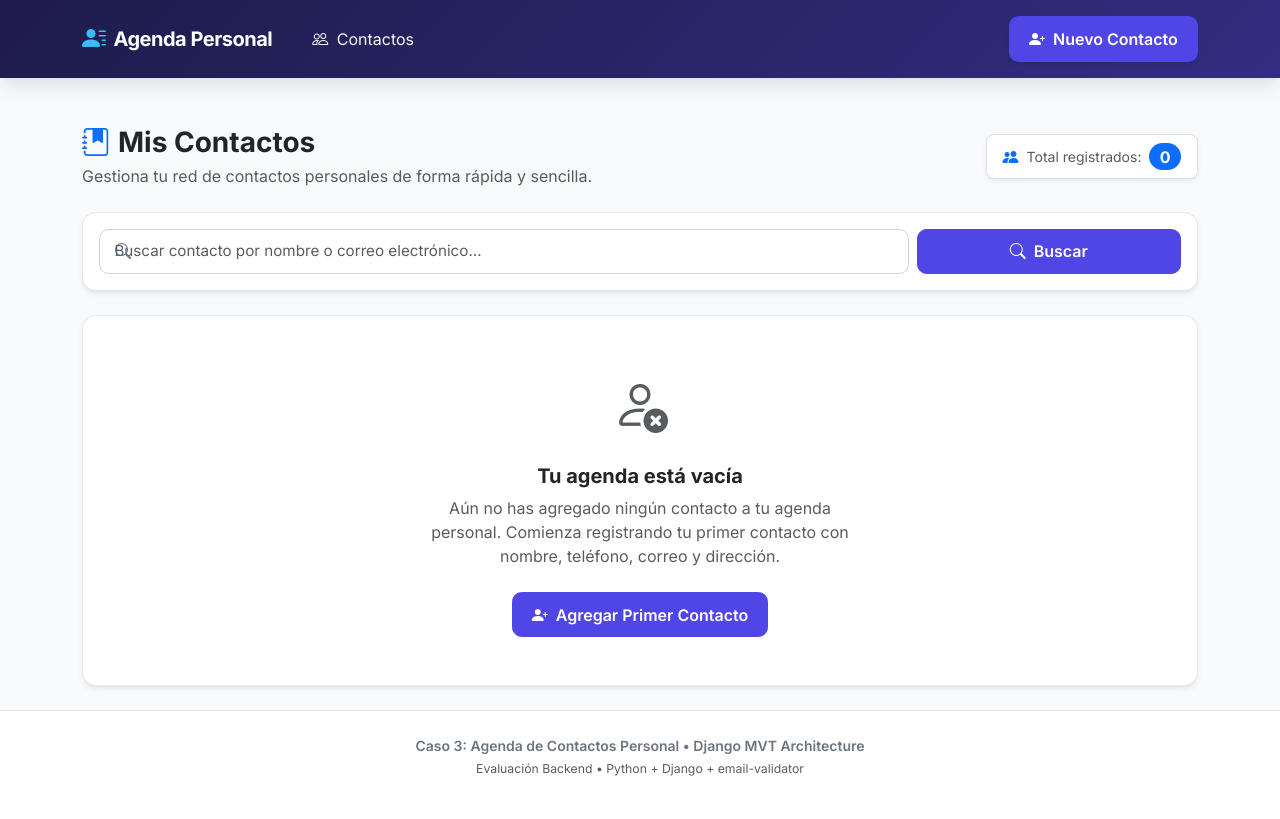
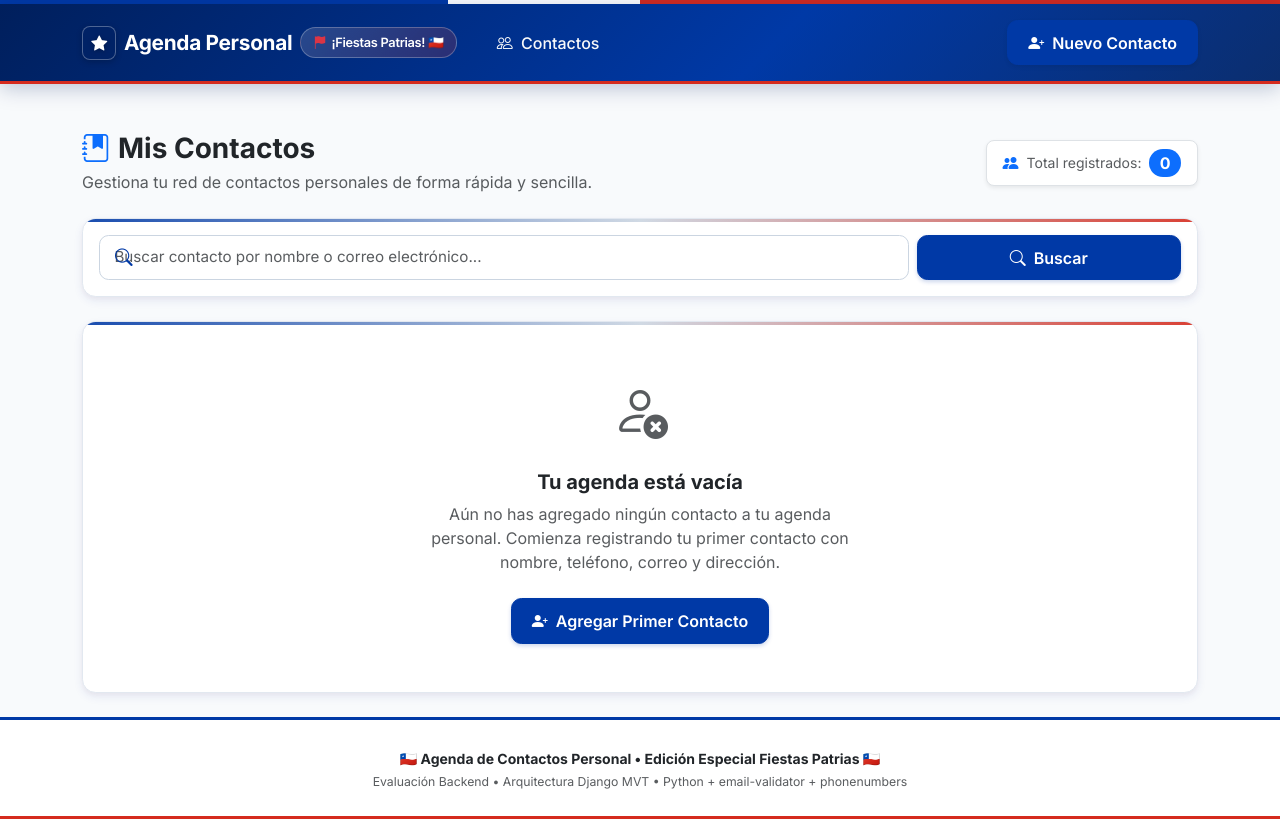
Before and after one commit to Arhon18/prueba1-back_end, a Django app: page / in a window 1280 px wide. Before the commit the page ends 776 px from the top, so only its background shows below. Run offline with Django 5.2, Linux system fonts and the light colour scheme; data that the repository does not hold is empty.

Commit message:
style: Aplicar tema y diseno visual estilo Fiestas Patrias de Chile

```diff
--- a/contactos/static/contactos/css/styles.css
+++ b/contactos/static/contactos/css/styles.css
@@ -1,20 +1,31 @@
 /* ==========================================================================
    Estilos Personalizados - Agenda de Contactos Personal
-   Paleta: Índigo / Slate moderna, diseño responsive y limpio
+   Tema: FIESTAS PATRIAS DE CHILE 🇨🇱
+   Colores Oficiales: Azul Rey (#0039A6), Blanco (#FFFFFF), Rojo Chileno (#D52B1E)
    ========================================================================== */
 
 :root {
-    --primary-color: #4f46e5;
-    --primary-hover: #4338ca;
-    --primary-light: #eef2ff;
-    --secondary-color: #0ea5e9;
-    --dark-surface: #0f172a;
+    /* Paleta Patriótica Chilena */
+    --chile-blue: #0039A6;
+    --chile-blue-dark: #002266;
+    --chile-blue-light: #e8f0fe;
+    --chile-red: #D52B1E;
+    --chile-red-hover: #b01e13;
+    --chile-red-light: #fdedec;
+    --chile-white: #ffffff;
+    --chile-gold: #f59e0b;
+
+    --primary-color: var(--chile-blue);
+    --primary-hover: var(--chile-blue-dark);
+    --primary-light: var(--chile-blue-light);
+    --secondary-color: var(--chile-red);
+
     --bg-body: #f8fafc;
-    --text-primary: #1e293b;
+    --text-primary: #0f172a;
     --text-muted: #64748b;
     --card-border: #e2e8f0;
-    --card-shadow: 0 4px 6px -1px rgba(0, 0, 0, 0.07), 0 2px 4px -2px rgba(0, 0, 0, 0.05);
-    --card-shadow-hover: 0 10px 15px -3px rgba(0, 0, 0, 0.09), 0 4px 6px -4px rgba(0, 0, 0, 0.05);
+    --card-shadow: 0 4px 10px rgba(0, 57, 166, 0.08), 0 2px 4px rgba(213, 43, 30, 0.04);
+    --card-shadow-hover: 0 12px 20px -3px rgba(0, 57, 166, 0.15), 0 4px 6px -2px rgba(213, 43, 30, 0.08);
     --radius-default: 0.85rem;
 }
 
@@ -27,20 +38,65 @@
     flex-direction: column;
 }
 
-/* Navbar */
+/* Cinta Tricolor Superior */
+.tricolor-stripe {
+    height: 4px;
+    background: linear-gradient(
+        to right,
+        var(--chile-blue) 0%,
+        var(--chile-blue) 35%,
+        #ffffff 35%,
+        #ffffff 50%,
+        var(--chile-red) 50%,
+        var(--chile-red) 100%
+    );
+    width: 100%;
+}
+
+/* Navbar Patriótico */
 .navbar-custom {
-    background: linear-gradient(135deg, #1e1b4b 0%, #312e81 100%);
-    box-shadow: 0 4px 20px rgba(30, 27, 75, 0.15);
+    background: linear-gradient(135deg, #001f5c 0%, #0039A6 60%, #0b2e6f 100%);
+    box-shadow: 0 4px 20px rgba(0, 31, 92, 0.25);
+    border-bottom: 3px solid var(--chile-red);
 }
 
 .navbar-brand {
     font-weight: 700;
-    letter-spacing: -0.5px;
-    font-size: 1.25rem;
+    letter-spacing: -0.3px;
+    font-size: 1.3rem;
 }
 
-.navbar-brand i {
-    color: #38bdf8;
+.chile-star-badge {
+    display: inline-flex;
+    align-items: center;
+    justify-content: center;
+    background-color: #002266;
+    border: 1.5px solid rgba(255, 255, 255, 0.3);
+    color: #ffffff;
+    width: 34px;
+    height: 34px;
+    border-radius: 8px;
+    box-shadow: 0 2px 6px rgba(0, 0, 0, 0.2);
+}
+
+.chile-star-badge i {
+    color: #ffffff;
+    font-size: 1rem;
+    filter: drop-shadow(0 1px 2px rgba(0,0,0,0.3));
+}
+
+/* Insignia Fiestas Patrias */
+.fiestas-patrias-pill {
+    background: linear-gradient(135deg, rgba(255,255,255,0.15) 0%, rgba(213,43,30,0.2) 100%);
+    border: 1px solid rgba(255, 255, 255, 0.25);
+    color: #ffffff;
+    font-size: 0.8rem;
+    font-weight: 600;
+    padding: 0.3rem 0.75rem;
+    border-radius: 50rem;
+    display: inline-flex;
+    align-items: center;
+    gap: 0.35rem;
 }
 
 /* Tarjetas y Contenedores */
@@ -49,15 +105,31 @@
     border: 1px solid var(--card-border);
     border-radius: var(--radius-default);
     box-shadow: var(--card-shadow);
-    transition: transform 0.2s ease, box-shadow 0.2s ease;
+    transition: transform 0.2s ease, box-shadow 0.2s ease, border-color 0.2s ease;
+    position: relative;
+    overflow: hidden;
+}
+
+.custom-card::before {
+    content: '';
+    position: absolute;
+    top: 0;
+    left: 0;
+    right: 0;
+    height: 3px;
+    background: linear-gradient(90deg, var(--chile-blue) 0%, #cbd5e1 50%, var(--chile-red) 100%);
+    opacity: 0.9;
 }
 
 .custom-card:hover {
+    transform: translateY(-2px);
     box-shadow: var(--card-shadow-hover);
+    border-color: #93c5fd;
 }
 
+/* Cabecera con degradado Patriótico */
 .card-header-gradient {
-    background: linear-gradient(135deg, #4f46e5 0%, #6366f1 100%);
+    background: linear-gradient(135deg, #002b7f 0%, #0039A6 65%, #c81d25 100%);
     color: #ffffff;
     border-top-left-radius: var(--radius-default) !important;
     border-top-right-radius: var(--radius-default) !important;
@@ -72,14 +144,14 @@
 .search-input {
     border-radius: 50rem;
     padding: 0.75rem 1.25rem 0.75rem 2.75rem;
-    border: 1.5px solid #cbd5e1;
+    border: 1.5px solid #94a3b8;
     font-size: 0.95rem;
     transition: all 0.2s ease;
 }
 
 .search-input:focus {
-    border-color: var(--primary-color);
-    box-shadow: 0 0 0 4px rgba(79, 70, 229, 0.12);
+    border-color: var(--chile-blue);
+    box-shadow: 0 0 0 4px rgba(0, 57, 166, 0.15);
 }
 
 .search-icon {
@@ -87,61 +159,79 @@
     left: 1rem;
     top: 50%;
     transform: translateY(-50%);
-    color: var(--text-muted);
+    color: var(--chile-blue);
     pointer-events: none;
+    font-size: 1.1rem;
 }
 
-/* Avatares y Letras iniciales */
+/* Avatares y Letras iniciales Patrióticas */
 .contact-avatar {
-    width: 44px;
-    height: 44px;
+    width: 46px;
+    height: 46px;
     border-radius: 50%;
-    background: linear-gradient(135deg, #4f46e5 0%, #0ea5e9 100%);
+    background: linear-gradient(135deg, var(--chile-blue) 0%, var(--chile-red) 100%);
     color: #ffffff;
     display: inline-flex;
     align-items: center;
     justify-content: center;
     font-weight: 700;
-    font-size: 1.1rem;
-    box-shadow: 0 2px 4px rgba(79, 70, 229, 0.2);
+    font-size: 1.15rem;
+    box-shadow: 0 3px 6px rgba(0, 57, 166, 0.3);
+    border: 2px solid #ffffff;
 }
 
 .contact-avatar-lg {
-    width: 72px;
-    height: 72px;
+    width: 76px;
+    height: 76px;
     border-radius: 50%;
-    background: linear-gradient(135deg, #4f46e5 0%, #0ea5e9 100%);
+    background: linear-gradient(135deg, var(--chile-blue) 0%, var(--chile-red) 100%);
     color: #ffffff;
     display: inline-flex;
     align-items: center;
     justify-content: center;
     font-weight: 700;
-    font-size: 1.8rem;
-    box-shadow: 0 4px 10px rgba(79, 70, 229, 0.3);
+    font-size: 2rem;
+    box-shadow: 0 6px 14px rgba(0, 57, 166, 0.35);
+    border: 3px solid #ffffff;
 }
 
-/* Botones con estilo moderno */
+/* Botones con estilo Fiestas Patrias */
 .btn-primary-custom {
-    background-color: var(--primary-color);
-    border-color: var(--primary-color);
+    background-color: var(--chile-blue);
+    border-color: var(--chile-blue);
     color: #ffffff;
     font-weight: 600;
-    padding: 0.6rem 1.2rem;
-    border-radius: 0.6rem;
+    padding: 0.6rem 1.25rem;
+    border-radius: 0.65rem;
     transition: all 0.2s ease;
+    box-shadow: 0 2px 4px rgba(0, 57, 166, 0.2);
 }
 
 .btn-primary-custom:hover {
-    background-color: var(--primary-hover);
-    border-color: var(--primary-hover);
+    background-color: var(--chile-blue-dark);
+    border-color: var(--chile-blue-dark);
     color: #ffffff;
     transform: translateY(-1px);
+    box-shadow: 0 4px 8px rgba(0, 57, 166, 0.3);
+}
+
+.btn-chile-red {
+    background-color: var(--chile-red);
+    border-color: var(--chile-red);
+    color: #ffffff;
+    font-weight: 600;
+}
+
+.btn-chile-red:hover {
+    background-color: var(--chile-red-hover);
+    border-color: var(--chile-red-hover);
+    color: #ffffff;
 }
 
 /* Formulario */
 .form-label {
     font-weight: 600;
-    color: #334155;
+    color: #1e293b;
     margin-bottom: 0.4rem;
     font-size: 0.9rem;
 }
@@ -155,8 +245,19 @@
 }
 
 .form-control:focus {
-    border-color: var(--primary-color);
-    box-shadow: 0 0 0 3px rgba(79, 70, 229, 0.15);
+    border-color: var(--chile-blue);
+    box-shadow: 0 0 0 3.5px rgba(0, 57, 166, 0.15);
+}
+
+/* Badges Patrióticos */
+.badge-chile-blue {
+    background-color: var(--chile-blue);
+    color: #ffffff;
+}
+
+.badge-chile-red {
+    background-color: var(--chile-red);
+    color: #ffffff;
 }
 
 /* Mensajes de Alerta */
@@ -167,12 +268,23 @@
     box-shadow: 0 2px 8px rgba(0, 0, 0, 0.05);
 }
 
-/* Footer */
+/* Footer Patriótico */
 footer {
     margin-top: auto;
-    background-color: #ffffff;
-    border-top: 1px solid var(--card-border);
-    padding: 1.5rem 0;
+    background: #ffffff;
+    border-top: 3px solid var(--chile-blue);
+    padding: 1.75rem 0;
     color: var(--text-muted);
     font-size: 0.875rem;
+    position: relative;
 }
+
+footer::after {
+    content: '';
+    position: absolute;
+    bottom: 0;
+    left: 0;
+    right: 0;
+    height: 3px;
+    background: var(--chile-red);
+}
--- a/contactos/templates/contactos/base.html
+++ b/contactos/templates/contactos/base.html
@@ -22,13 +22,20 @@
     {% block extra_css %}{% endblock %}
 </head>
 <body>
+    <!-- Franja Tricolor Bandera de Chile -->
+    <div class="tricolor-stripe"></div>
 
     <!-- Barra de Navegación -->
     <nav class="navbar navbar-expand-lg navbar-dark navbar-custom py-3 sticky-top">
         <div class="container">
             <a class="navbar-brand d-flex align-items-center gap-2" href="{% url 'lista_contactos' %}">
-                <i class="bi bi-person-lines-fill fs-4"></i>
-                <span>Agenda Personal</span>
+                <span class="chile-star-badge">
+                    <i class="bi bi-star-fill"></i>
+                </span>
+                <span class="fw-bold">Agenda Personal</span>
+                <span class="fiestas-patrias-pill d-none d-sm-inline-flex">
+                    <i class="bi bi-flag-fill text-danger"></i> ¡Fiestas Patrias! 🇨🇱
+                </span>
             </a>
             <button class="navbar-toggler" type="button" data-bs-toggle="collapse" data-bs-target="#navContent" aria-controls="navContent" aria-expanded="false" aria-label="Navegación">
                 <span class="navbar-toggler-icon"></span>
@@ -36,7 +43,7 @@
             <div class="collapse navbar-collapse" id="navContent">
                 <ul class="navbar-nav me-auto mb-2 mb-lg-0 ms-lg-3">
                     <li class="nav-item">
-                        <a class="nav-link text-light" href="{% url 'lista_contactos' %}">
+                        <a class="nav-link text-light fw-medium" href="{% url 'lista_contactos' %}">
                             <i class="bi bi-people me-1"></i> Contactos
                         </a>
                     </li>
@@ -83,11 +90,11 @@
     <!-- Footer -->
     <footer>
         <div class="container text-center">
-            <p class="mb-1 fw-semibold text-secondary">
-                Caso 3: Agenda de Contactos Personal &bull; Django MVT Architecture
+            <p class="mb-1 fw-bold text-dark">
+                🇨🇱 Agenda de Contactos Personal &bull; Edición Especial Fiestas Patrias 🇨🇱
             </p>
             <p class="text-muted mb-0 small">
-                Evaluación Backend &bull; Python + Django + email-validator
+                Evaluación Backend &bull; Arquitectura Django MVT &bull; Python + email-validator + phonenumbers
             </p>
         </div>
     </footer>
```
